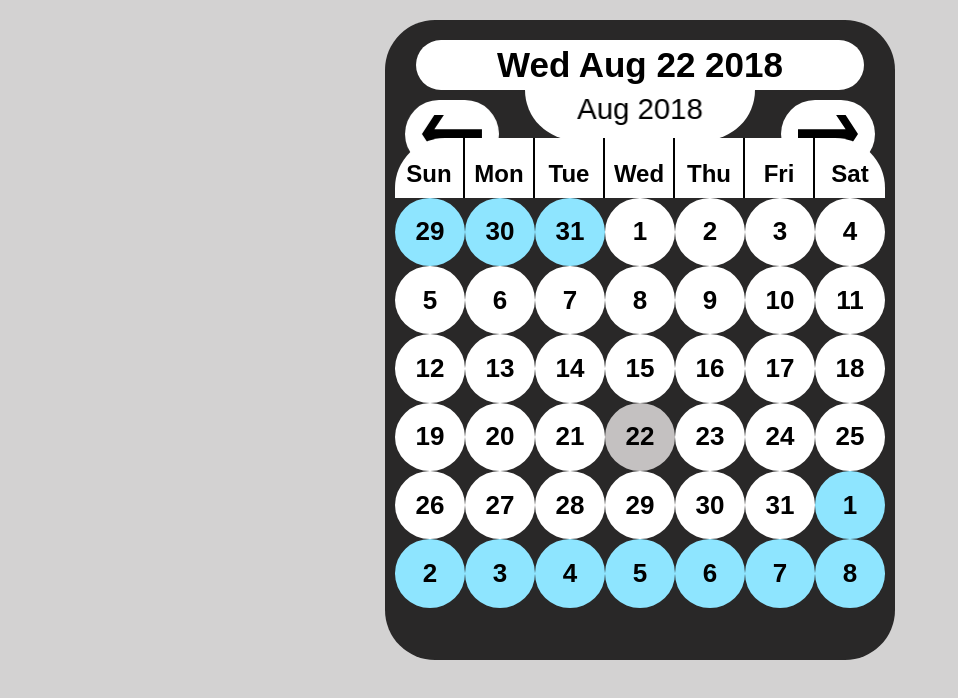
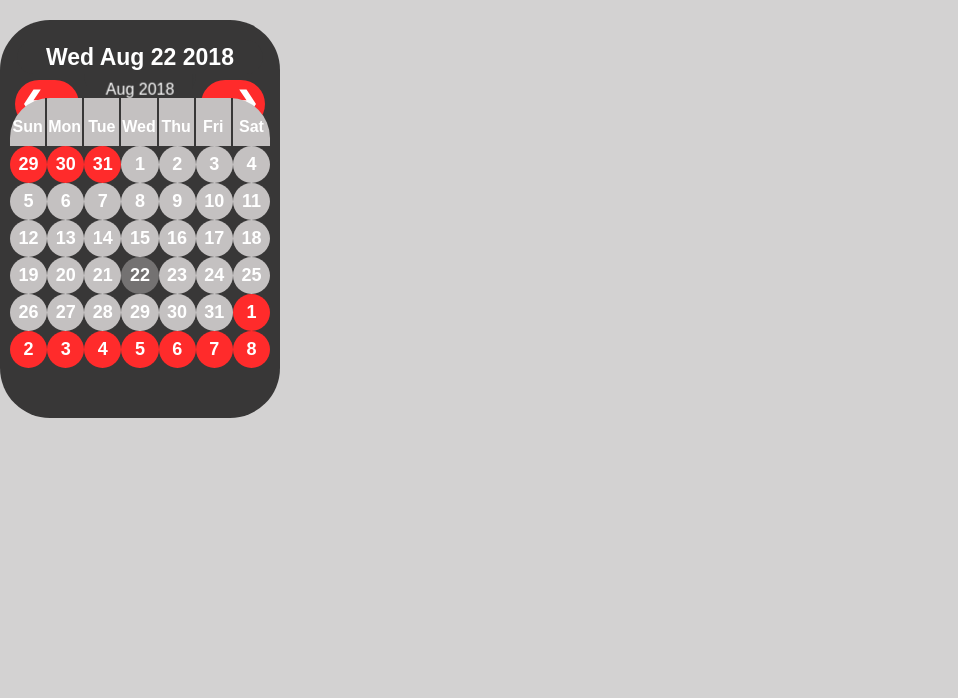
Before and after one commit to ryansaam/calendar-v3.0.0, a React (Create React App) app: page / in a window 1280 px wide. Shown: the top 698 px of the page, without its empty margins (0-958 px from the left). Built offline with nearby package versions, Linux system fonts and the light colour scheme.

Commit message:
Fixed media queries and added custom styling

```diff
--- a/src/App.js
+++ b/src/App.js
@@ -1,13 +1,14 @@
 import React from 'react';
 import './App.css';
-import Calendar from './calendar/components/Calendar.js'
+import Calendar from './calendar/Calendar'
+import { redflat } from './calendar/calendar.colors'
 
 const App = () => {
   return (
     <div className="App">
       <Calendar
         date={new Date()}
-        monthNames={["Jan ", "Feb ", "Mar ", "Apr ", "May ", "Jun ", "Jul ", "Aug ", "Sept ", "Oct ", "Nov ", "Dec "]}
+        colors={redflat}
       />
     </div>
   )
--- a/src/calendar/Calendar.css
+++ b/src/calendar/Calendar.css
@@ -1,8 +1,6 @@
 .calendar {
-  background-color: #292828;
   box-sizing: border-box;
   width: 98%;
-  margin: auto;
   border-radius: 50px 50px;
   padding-top: 20px;
   padding-bottom: 10px;
@@ -14,7 +12,6 @@
   padding-bottom: 40px;
 }
 .c-header {
-  background: white;
   height: 50px;
   width: 88%;
   margin: auto;
@@ -27,7 +24,6 @@
 }
 
 .c-header2 {
-  background: white;
   height: 50px;
   width: 45%;
   margin: auto;
@@ -42,7 +38,6 @@
   width: 130px;
   height: 30px;
   perspective: 260px;
-  bottom: 5px;
 }
 .box-3d {
   width: 130px;
@@ -51,7 +46,6 @@
   transition: transform 300ms linear;
 }
 .box-3d div {
-  background: white;
   position: absolute;
   font-size: 22px;
   font-weight: 500;
@@ -82,8 +76,11 @@
   width: 100%;
   top: 60px;
 }
+#arrowBtn {
+  height: 60px;
+  width: 60px;
+}
 #left-arrow {
-  background: white;
   height: 100%;
   width: 94px;
   border-radius: 50px 50px;
@@ -95,7 +92,6 @@
   justify-items: center;
 }
 #right-arrow {
-  background: white;
   height: 100%;
   width: 94px;
   border-radius: 50px 50px;
@@ -115,24 +111,22 @@
   grid-template-rows: auto 1fr;
 }
 .d-wkDays {
-  background: white;
   height: 60px;
   width: 100%;
   border-radius: 50px 50px 0px 0px;
   display: grid;
   grid-template-columns: 1fr 1fr 1fr 1fr 1fr 1fr 1fr;
 }
-.wkDayNode {
+.d-wkDays div {
   display: grid;
   justify-items: center;
   align-items: end;
   padding-bottom: 10px;
   font-weight: bold;
   font-size: 1.5em;
-  border-right: 2px solid black;
 }
-#wkDayNode6 {
-  border-right: none;
+.d-wkDays div:last-child {
+  border-right: none !important;
 }
 .d-numbers {
   width: 100%;
@@ -144,7 +138,6 @@
   justify-items: center;
 }
 .dateNode {
-  background: white;
   height: 100%;
   width: 100%;
   font-size: 20px;
@@ -158,137 +151,3 @@
 .rotateNumber {
   transform: rotateY(180deg);
 }
-
-@media (max-width: 406px) {
-  .ui {
-    padding-bottom: 30px;
-  }
-  .display {
-    height: 340px;
-  }
-  .arrow-btns {
-    height: 62px;
-    top: 58px;
-  }
-  #left-arrow {
-    width: 78px;
-  }
-  #right-arrow {
-    width: 78px;
-  }
-}
-@media (max-width: 390px) {
-  .c-header {
-    width: 82%;
-    font-weight: 650;
-    font-size: 32px;
-  }
-  .c-header2 {
-    width: 42%;
-    border-radius: 0px 0px 45px 45px;
-  }
-  .container-3d {
-    width: 114px;
-    height: 30px;
-    perspective: 228px;
-  }
-  .box-3d {
-    width: 114px;
-  }
-  .box-3d div {
-    font-size: 20px;
-    font-weight: 450;
-    width: 114px;
-    height: 30px;
-  }
-  #front {
-    transform: translateZ(57px);
-  }
-  #back {
-    transform: rotateY(180deg) translateZ(57px);
-  }
-  #left {
-    transform: rotateY(-90deg) translateX(-57px);
-  }
-  #right {
-    transform: rotateY(90deg) translateX(57px);
-  }
-  .wkDayNode {
-    font-weight: bold;
-    font-size: 1.2em;
-  }
-}
-@media (max-width: 340px) {
-  .c-header {
-    font-size: 30px;
-  }
-  .c-header2 {
-    width: 40%;
-    height: 40px;
-  }
-  .container-3d {
-    width: 96px;
-    height: 30px;
-    perspective: 192px;
-  }
-  .box-3d {
-    width: 96px;
-  }
-  .box-3d div {
-    font-size: 18px;
-    font-weight: 450;
-    width: 96px;
-    height: 30px;
-  }
-  #front {
-    transform: translateZ(48px);
-  }
-  #back {
-    transform: rotateY(180deg) translateZ(48px);
-  }
-  #left {
-    transform: rotateY(-90deg) translateX(-48px);
-  }
-  #right {
-    transform: rotateY(90deg) translateX(48px);
-  }
-  .wkDayNode {
-    font-weight: bold;
-    font-size: 1.2em;
-  }
-  .arrow-btns {
-    top: 54px;
-  }
-  .display {
-    height: 310px;
-  }
-}
-@media (min-width: 520px) {
-  .calendar {
-    width: 510px;
-  }
-  .display {
-    height: 470px;
-  }
-  .dateNode {
-    font-size: 26px;
-  }
-}
-@media (min-width: 1800px) {
-  .calendar {
-    width: 700px;
-  }
-  .display {
-    height: 670px;
-  }
-  .dateNode {
-    font-size: 38px;
-  }
-  .d-wkDays {
-    height: 70px;
-  }
-  .wkDayNode {
-    font-weight: bold;
-    font-size: 2em;
-  }
-}
--- a/src/calendar/components/Calendar.js
+++ b/src/calendar/Calendar.js
@@ -1,9 +1,13 @@
 import React, { Component } from 'react';
-import '../Calendar.css'
-import { fillCalendar, route } from '../calendar.tools'
-import ArrowBtn from './ArrowBtn'
-import DateNodes from './DateNodes'
-import TextWindow from './TextWindow'
+import './Calendar.css'
+import './mediaqueries.css'
+import { fillCalendar, route } from './calendar.tools.js'
+import ArrowBtn from './components/ArrowBtn.js'
+import DateNodes from './components/DateNodes.js'
+import TextWindow from './components/TextWindow.js'
+import WeekDayNodes from './components/WeekDayNodes.js';
+
+const monthNames = ["Jan ", "Feb ", "Mar ", "Apr ", "May ", "Jun ", "Jul ", "Aug ", "Sept ", "Oct ", "Nov ", "Dec "]
 
 class Calendar extends Component {
   constructor(props) {
@@ -17,23 +21,11 @@ class Calendar extends Component {
       itorator: 0,
       rightBtn: false,
       leftBtn: false,
-      monthGroup: [props.monthNames[props.date.getMonth()] + props.date.getFullYear(), undefined, undefined, undefined]
+      monthGroup: [monthNames[props.date.getMonth()] + props.date.getFullYear(), undefined, undefined, undefined]
     }
     this.handleMonthChange = this.handleMonthChange.bind(this)
   }
 
-  componentDidMount() {
-    // Loop out weekday names
-    const wkDayNames = ["Sun","Mon","Tue","Wed","Thu","Fri","Sat"]
-    const wkDaysContainer = document.getElementById('wkDays')
-    for (let i = 0; i < 7; i++) {
-      let wkDayNode = document.createElement("div");
-      wkDayNode.textContent = wkDayNames[i];
-      wkDayNode.setAttribute("id", "wkDayNode" + i);
-      wkDayNode.setAttribute("class", "wkDayNode");
-      wkDaysContainer.appendChild(wkDayNode);
-    }
-  }
   componentDidUpdate(prevProps, prevState) {
     const { yearOffset, monthOffset } = this.state
     if (this.state.monthOffset !== prevState.monthOffset) {
@@ -77,10 +69,10 @@ class Calendar extends Component {
         this.setState({ monthIsOffset: ( monthOffset === cMonth && yearOffset === cYear ) ? false : true })
         this.setState({rightBtn: true, leftBtn: false})
         this.setState(
-          (itorator === 1) ? prevState => ({ monthGroup: [prevState.monthGroup[0], this.props.monthNames[monthOffset] + yearOffset, undefined, undefined] }) :
-          (itorator === 2) ? prevState => ({ monthGroup: [undefined, prevState.monthGroup[1], this.props.monthNames[monthOffset] + yearOffset, undefined] }) :
-          (itorator === 3) ? prevState => ({ monthGroup: [undefined, undefined, prevState.monthGroup[2], this.props.monthNames[monthOffset] + yearOffset] }) :
-          (itorator === 4) ? prevState => ({ monthGroup: [this.props.monthNames[monthOffset] + yearOffset, undefined, undefined, prevState.monthGroup[3]], itorator: 0 }) : void 0
+          (itorator === 1) ? prevState => ({ monthGroup: [prevState.monthGroup[0], monthNames[monthOffset] + yearOffset, undefined, undefined] }) :
+          (itorator === 2) ? prevState => ({ monthGroup: [undefined, prevState.monthGroup[1], monthNames[monthOffset] + yearOffset, undefined] }) :
+          (itorator === 3) ? prevState => ({ monthGroup: [undefined, undefined, prevState.monthGroup[2], monthNames[monthOffset] + yearOffset] }) :
+          (itorator === 4) ? prevState => ({ monthGroup: [monthNames[monthOffset] + yearOffset, undefined, undefined, prevState.monthGroup[3]], itorator: 0 }) : void 0
         )
       })
     } else {
@@ -89,10 +81,10 @@ class Calendar extends Component {
         this.setState({ monthIsOffset: ( monthOffset === cMonth && yearOffset === cYear ) ? false : true })
         this.setState({rightBtn: false, leftBtn: true})
         this.setState(
-          (itorator === 1) ? prevState => ({ monthGroup: [prevState.monthGroup[0], undefined, undefined, this.props.monthNames[monthOffset] + yearOffset] }) :
-          (itorator === 2) ? prevState => ({ monthGroup: [undefined, undefined, this.props.monthNames[monthOffset] + yearOffset, prevState.monthGroup[3]] }) :
-          (itorator === 3) ? prevState => ({ monthGroup: [undefined, this.props.monthNames[monthOffset] + yearOffset, prevState.monthGroup[2], undefined] }) :
-          (itorator === 4) ? prevState => ({ monthGroup: [this.props.monthNames[monthOffset] + yearOffset, prevState.monthGroup[1], undefined, undefined], itorator: 0 }) : void 0
+          (itorator === 1) ? prevState => ({ monthGroup: [prevState.monthGroup[0], undefined, undefined, monthNames[monthOffset] + yearOffset] }) :
+          (itorator === 2) ? prevState => ({ monthGroup: [undefined, undefined, monthNames[monthOffset] + yearOffset, prevState.monthGroup[3]] }) :
+          (itorator === 3) ? prevState => ({ monthGroup: [undefined, monthNames[monthOffset] + yearOffset, prevState.monthGroup[2], undefined] }) :
+          (itorator === 4) ? prevState => ({ monthGroup: [monthNames[monthOffset] + yearOffset, prevState.monthGroup[1], undefined, undefined], itorator: 0 }) : void 0
         )
       })
     }
@@ -100,9 +92,9 @@ class Calendar extends Component {
 
   render() {
     const { datesArray, monthIsOffset, rotateY, monthGroup, monthOffset } = this.state
-    const { date, monthNames } = this.props
+    const { date, monthNames, colors } = this.props
     return (
-      <div className="calendar">
+      <div className="calendar" style={{background: colors.componentBG, color: colors.textColor}}>
         <div className="ui">
           <TextWindow
             monthGroup={monthGroup}
@@ -110,17 +102,28 @@ class Calendar extends Component {
             monthOffset={monthOffset}
             cMonth={date.getMonth()}
             monthNames={monthNames}
+            header1BG={colors.header1BG}
+            header2BG={colors.header2BG}
            />
           <div className="arrow-btns">
-            <ArrowBtn id={"left-arrow"} eventHandler={this.handleMonthChange} />
-            <ArrowBtn id={"right-arrow"} eventHandler={this.handleMonthChange} />
+            <ArrowBtn id={"left-arrow"} eventHandler={this.handleMonthChange} colors={{arrowsBG: colors.arrowsBG, svgFill: colors.textColor}} />
+            <ArrowBtn id={"right-arrow"} eventHandler={this.handleMonthChange} colors={{arrowsBG: colors.arrowsBG, svgFill: colors.textColor}} />
           </div>
         </div>
         <div className="display">
-          <div className="d-wkDays" id="wkDays">
-
+          <div className="d-wkDays" id="wkDays" style={{background: colors.weekDayNamesBG}}>
+            <WeekDayNodes border={colors.componentBG} />
           </div>
-          <DateNodes datesArray={datesArray} monthIsOffset={monthIsOffset} />
+          <DateNodes
+            datesArray={datesArray}
+            monthIsOffset={monthIsOffset}
+            colors={{
+              prevMonthNodesBG: colors.prevMonthNodesBG,
+              currentDateNodeBG: colors.currentDateNodeBG,
+              currentMonthNodesBG: colors.currentMonthNodesBG,
+              nextMonthNodesBG: colors.nextMonthNodesBG
+            }}
+          />
         </div>
       </div>
     );
--- /dev/null
+++ b/src/calendar/calendar.colors.js
@@ -0,0 +1,27 @@
+const original = {
+  textColor: "#000",
+  componentBG: "#292828",
+  header1BG: "#fff",
+  header2BG: "#fff",
+  arrowsBG: "#fff",
+  weekDayNamesBG: "#fff",
+  prevMonthNodesBG: "#8ee5ff",
+  currentDateNodeBG: "#c4c1c1",
+  currentMonthNodesBG: "#fff",
+  nextMonthNodesBG: "#8ee5ff"
+}
+
+const redflat = {
+  textColor: "#fff",
+  componentBG: "#383737",
+  header1BG: "#383737",
+  header2BG: "#383737",
+  arrowsBG: "#ff2b2b",
+  weekDayNamesBG: "#c4c1c1",
+  prevMonthNodesBG: "#ff2b2b",
+  currentDateNodeBG: "#747272",
+  currentMonthNodesBG: "#c4c1c1",
+  nextMonthNodesBG: "#ff2b2b"
+}
+
+export { original, redflat }
--- a/src/calendar/components/ArrowBtn.js
+++ b/src/calendar/components/ArrowBtn.js
@@ -2,8 +2,8 @@ import React from 'react';
 
 function ArrowBtn(props) {
   return (
-    <div id={props.id} onClick={props.eventHandler}>
-      <svg xmlns="http://www.w3.org/2000/svg" viewBox="0 0 6.3 4" height="60px" width="60px">
+    <div id={props.id} onClick={props.eventHandler} style={{background: props.colors.arrowsBG}}>
+      <svg xmlns="http://www.w3.org/2000/svg" id="arrowBtn" viewBox="0 0 6.3 4" style={{fill: props.colors.svgFill}}>
         <g id="Layer_2" data-name="Layer 2">
           <polygon points="0 1.5 5 1.5 4 0 5 0 6.3 2 5 4 4 4 5 2.5 0 2.5 0 1.5"/>
         </g>
--- a/src/calendar/components/DateNodes.js
+++ b/src/calendar/components/DateNodes.js
@@ -2,31 +2,46 @@ import React from 'react';
 
 function DateNodes(props) {
   const cDate = new Date()
-  const color = "#8ee5ff"
   const dateNodes = props.datesArray.map(date => {
     if (date.type === "leadDate") {
       return (
-        <div className="dateNode" key={date.id} style={{ background: color }}>
+        <div
+          className="dateNode"
+          key={date.id}
+          style={{background: props.colors.prevMonthNodesBG}}
+        >
           <span>{date.date}</span>
         </div>
       )
     }
     if (date.date === cDate.getDate() && props.monthIsOffset !== true && date.type === "monthDate") {
       return (
-        <div className="dateNode" key={date.id} style={{ background: "#c4c1c1" }}>
+        <div
+          className="dateNode"
+          key={date.id}
+          style={{background: props.colors.currentDateNodeBG}}
+        >
           <span>{date.date}</span>
         </div>
       )
     }
     if (date.type === "postDate") {
       return (
-        <div className="dateNode" key={date.id} style={{ background: color }}>
+        <div
+          className="dateNode"
+          key={date.id}
+          style={{background: props.colors.nextMonthNodesBG}}
+        >
           <span>{date.date}</span>
         </div>
       )
     }
     return (
-      <div className="dateNode" key={date.id}>
+      <div
+        className="dateNode"
+        key={date.id}
+        style={{background: props.colors.currentMonthNodesBG}}
+      >
         <span>{date.date}</span>
       </div>
     )
--- a/src/calendar/components/TextWindow.js
+++ b/src/calendar/components/TextWindow.js
@@ -3,16 +3,16 @@ import React from 'react'
 function TextWindow(props) {
   return (
     <React.Fragment>
-      <div className="c-header">
+      <div className="c-header" style={{background: props.header1BG}}>
         <span>{new Date().toDateString()}</span>
       </div>
-      <div className="c-header2">
+      <div className="c-header2" style={{background: props.header2BG}}>
         <div className="container-3d">
           <div className="box-3d" style={{ transform: "rotateY("+props.rotateY+"deg)" }}>
-            <div id="front">{props.monthGroup[0]}</div>
-            <div id="right">{props.monthGroup[1]}</div>
-            <div id="back">{props.monthGroup[2]}</div>
-            <div id="left">{props.monthGroup[3]}</div>
+            <div id="front" style={{background: props.header2BG}}>{props.monthGroup[0]}</div>
+            <div id="right" style={{background: props.header2BG}}>{props.monthGroup[1]}</div>
+            <div id="back" style={{background: props.header2BG}}>{props.monthGroup[2]}</div>
+            <div id="left" style={{background: props.header2BG}}>{props.monthGroup[3]}</div>
           </div>
         </div>
       </div>
--- /dev/null
+++ b/src/calendar/components/WeekDayNodes.js
@@ -0,0 +1,15 @@
+import React from 'react'
+
+function WeekDayNodes(props) {
+  const weekDayNames = ["Sun","Mon","Tue","Wed","Thu","Fri","Sat"]
+  const weekDayNodes = weekDayNames.map(node => {
+    return (
+      <div style={{borderRight: "2px solid" + props.border}}>
+        <span>{node}</span>
+      </div>
+    )
+  })
+  return weekDayNodes
+}
+
+export default WeekDayNodes
--- /dev/null
+++ b/src/calendar/mediaqueries.css
@@ -0,0 +1,213 @@
+@media (max-width: 406px) {
+  .ui {
+    padding-bottom: 30px;
+  }
+  .display {
+    height: 340px;
+  }
+  .arrow-btns {
+    height: 62px;
+    top: 58px;
+  }
+  #left-arrow {
+    width: 78px;
+  }
+  #right-arrow {
+    width: 78px;
+  }
+}
+
+@media (max-width: 390px) {
+  .c-header {
+    width: 82%;
+    font-weight: 650;
+    font-size: 32px;
+  }
+  .c-header2 {
+    width: 42%;
+    border-radius: 0px 0px 45px 45px;
+  }
+  .container-3d {
+    width: 114px;
+    height: 30px;
+    perspective: 228px;
+  }
+  .box-3d {
+    width: 114px;
+  }
+  .box-3d div {
+    font-size: 20px;
+    font-weight: 450;
+    width: 114px;
+    height: 30px;
+  }
+  #front {
+    transform: translateZ(57px);
+  }
+  #back {
+    transform: rotateY(180deg) translateZ(57px);
+  }
+  #left {
+    transform: rotateY(-90deg) translateX(-57px);
+  }
+  #right {
+    transform: rotateY(90deg) translateX(57px);
+  }
+  .wkDayNode {
+    font-weight: bold;
+    font-size: 1.2em;
+  }
+}
+
+@media (max-width: 340px) {
+  .c-header {
+    width: 90%;
+    font-size: 26px;
+    height: 40px;
+  }
+  .c-header2 {
+    width: 40%;
+    height: 40px;
+  }
+  .container-3d {
+    width: 96px;
+    height: 30px;
+    perspective: 192px;
+  }
+  .box-3d {
+    width: 96px;
+  }
+  .box-3d div {
+    font-size: 16px;
+    font-weight: 450;
+    width: 96px;
+    height: 30px;
+  }
+  #front {
+    transform: translateZ(48px);
+  }
+  #back {
+    transform: rotateY(180deg) translateZ(48px);
+  }
+  #left {
+    transform: rotateY(-90deg) translateX(-48px);
+  }
+  #right {
+    transform: rotateY(90deg) translateX(48px);
+  }
+  .d-wkDays div {
+    font-weight: bold;
+    font-size: 1.2em;
+  }
+  .arrow-btns {
+    height: 58px;
+    top: 46px;
+  }
+  #arrowBtn {
+    width: 50px;
+    height: 50px;
+  }
+  #left-arrow {
+    width: 74px;
+    left: 15px;
+  }
+  #right-arrow {
+    width: 74px;
+    right: 15px;
+  }
+  .display {
+    height: 310px;
+  }
+}
+
+@media (min-width: 520px) {
+  .calendar {
+    width: 280px;
+    padding-bottom: 14px;
+  }
+  .ui {
+    padding-bottom: 30px;
+  }
+  .c-header {
+    height: 34px;
+    font-size: 23px;
+  }
+  .c-header2 {
+    width: 40%;
+    height: 30px;
+  }
+  .container-3d {
+    width: 80px;
+    height: 26px;
+    perspective: 160px;
+  }
+  .box-3d {
+    width: 80px;
+  }
+  .box-3d div {
+    font-size: 12px;
+    width: 80px;
+    height: 26px;
+  }
+  #front {
+    transform: translateZ(40px);
+  }
+  #back {
+    transform: rotateY(180deg) translateZ(40px);
+  }
+  #left {
+    transform: rotateY(-90deg) translateX(-40px);
+  }
+  #right {
+    transform: rotateY(90deg) translateX(40px);
+  }
+  .arrow-btns {
+    height: 48px;
+    top: 40px;
+  }
+  #arrowBtn {
+    width: 46px;
+    height: 46px;
+  }
+  #left-arrow {
+    width: 64px;
+    left: 15px;
+  }
+  #right-arrow {
+    width: 64px;
+    right: 15px;
+  }
+  .display {
+    height: 270px;
+  }
+  .d-wkDays {
+    height: 48px;
+    border-radius: 40px 40px 0px 0px;
+  }
+  .d-wkDays div {
+    font-size: 1.0em;
+    font-weight: 550;
+  }
+  .dateNode {
+    font-size: 18px;
+  }
+}
+
+@media (min-width: 1800px) {
+  .calendar {
+    width: 700px;
+  }
+  .display {
+    height: 670px;
+  }
+  .dateNode {
+    font-size: 38px;
+  }
+  .d-wkDays {
+    height: 70px;
+  }
+  .wkDayNode {
+    font-weight: bold;
+    font-size: 2em;
+  }
+}
```
Also changed, not shown: package.json (line endings or trailing spaces), 1 other file (tests, documents, lock files or other folders).
